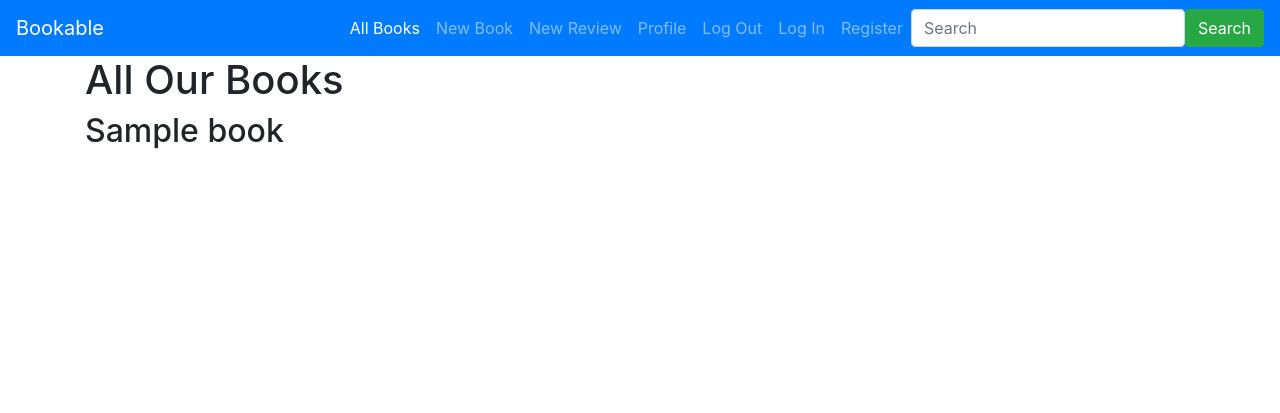
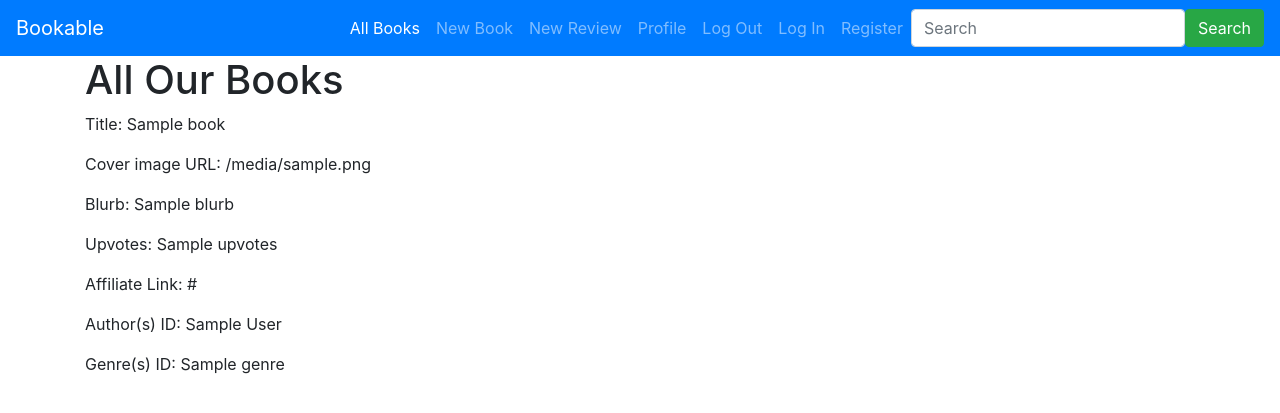
Before and after one commit to RicardoAzuul/code-institute-ms3-backend, a Python web app: template templates/books.html in a window 1280 px wide. Shown: the top 413 px of the page. Run offline with Jinja, Linux system fonts and the light colour scheme; the template is opened without the code that fills it: most values are stand-ins (such as "Sample title", 1, 10 or a date in 2020).

Commit message:
Get all book information from MongoDB and display it on the page.

```diff
--- a/templates/books.html
+++ b/templates/books.html
@@ -2,6 +2,12 @@
 {% block content %}
 <h1>All Our Books</h1>
   {% for book in books %}
-    <h2>{{ book.title }}</h2>
+    <p>Title: {{ book.title }}</p>
+    <p>Cover image URL: {{ book.coverImageURL }}</p>
+    <p>Blurb: {{ book.blurb }}</p>
+    <p>Upvotes: {{ book.upvotes }}</p>
+    <p>Affiliate Link: {{ book.affiliateLink }}</p>
+    <p>Author(s) ID: {{ book.authors[0] }}</p>
+    <p>Genre(s) ID: {{ book.genres[0] }}</p>
   {% endfor %}
 {% endblock %}
```
